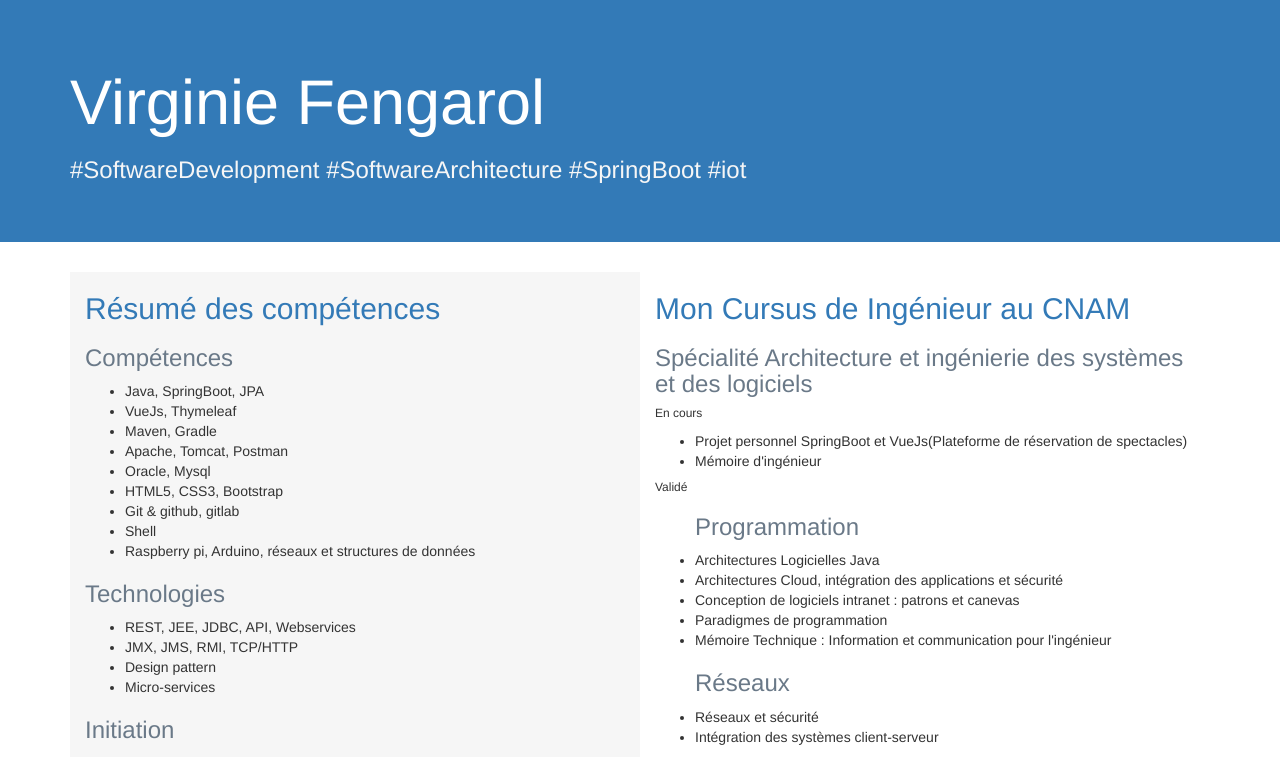
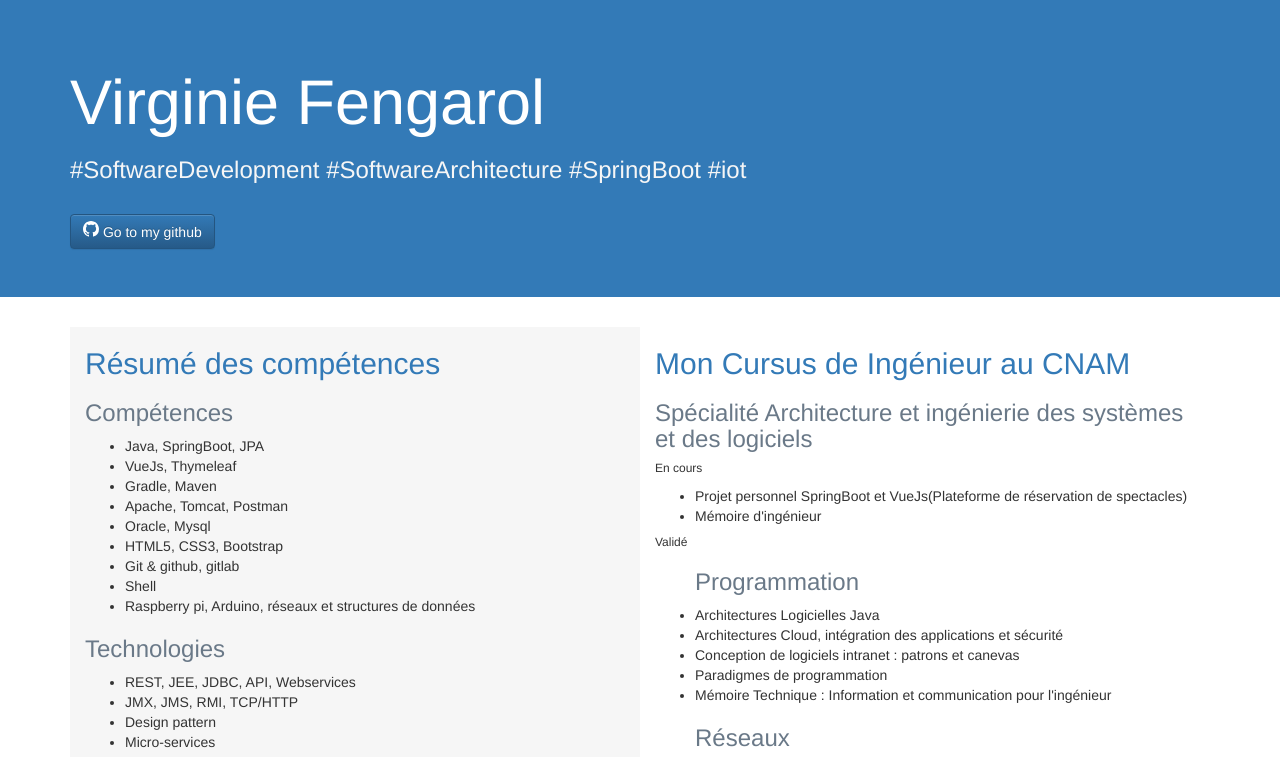
Before and after one commit to vifeng/vifeng.github.io, a plain HTML site: page index.html in a window 1280 px wide. Shown: the top 757 px of the page. Drawn offline with nearby package versions, Linux system fonts and the light colour scheme.

Commit message:
add a github button

```diff
--- a/index.html
+++ b/index.html
@@ -53,17 +53,24 @@
 		<div class="container">
 			<h1>Virginie Fengarol</h1>
 			<h3>#SoftwareDevelopment #SoftwareArchitecture #SpringBoot #iot</h3>
+			<div>
+				<br>
+                <a href="https://github.com/vifeng" class="btn btn-primary"><svg xmlns="http://www.w3.org/2000/svg" width="16" height="16" fill="currentColor" class="bi bi-github" viewBox="0 0 16 16">
+  					<path d="M8 0C3.58 0 0 3.58 0 8c0 3.54 2.29 6.53 5.47 7.59.4.07.55-.17.55-.38 0-.19-.01-.82-.01-1.49-2.01.37-2.53-.49-2.69-.94-.09-.23-.48-.94-.82-1.13-.28-.15-.68-.52-.01-.53.63-.01 1.08.58 1.23.82.72 1.21 1.87.87 2.33.66.07-.52.28-.87.51-1.07-1.78-.2-3.64-.89-3.64-3.95 0-.87.31-1.59.82-2.15-.08-.2-.36-1.02.08-2.12 0 0 .67-.21 2.2.82.64-.18 1.32-.27 2-.27s1.36.09 2 .27c1.53-1.04 2.2-.82 2.2-.82.44 1.1.16 1.92.08 2.12.51.56.82 1.27.82 2.15 0 3.07-1.87 3.75-3.65 3.95.29.25.54.73.54 1.48 0 1.07-.01 1.93-.01 2.2 0 .21.15.46.55.38A8.01 8.01 0 0 0 16 8c0-4.42-3.58-8-8-8"></path>
+				</svg> Go to my github</a>
+				</div>
 		</div>
 	</div>
 	<div class="">
 		<div class="container">
+
 			<div class="col-md-6 resume">
 				<h2>Résumé des compétences</h2>
 				<h3>Compétences</h3>
 				<ul>
 					<li>Java, SpringBoot, JPA</li>
 					<li>VueJs,  Thymeleaf</li>
-					<li>Maven, Gradle</li>
+					<li>Gradle, Maven</li>
 					<li>Apache, Tomcat, Postman</li>
 					<li>Oracle, Mysql</li>
 					<li>HTML5, CSS3, Bootstrap</li>
```
